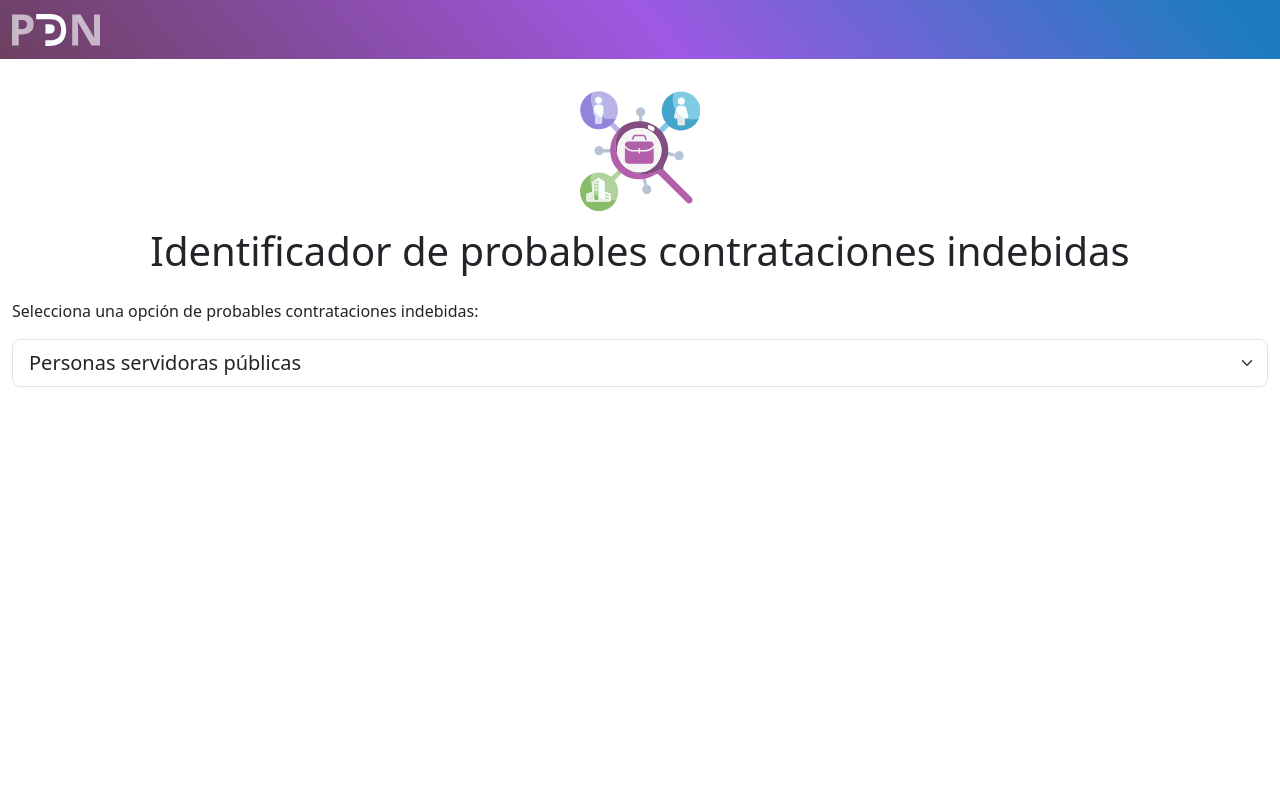
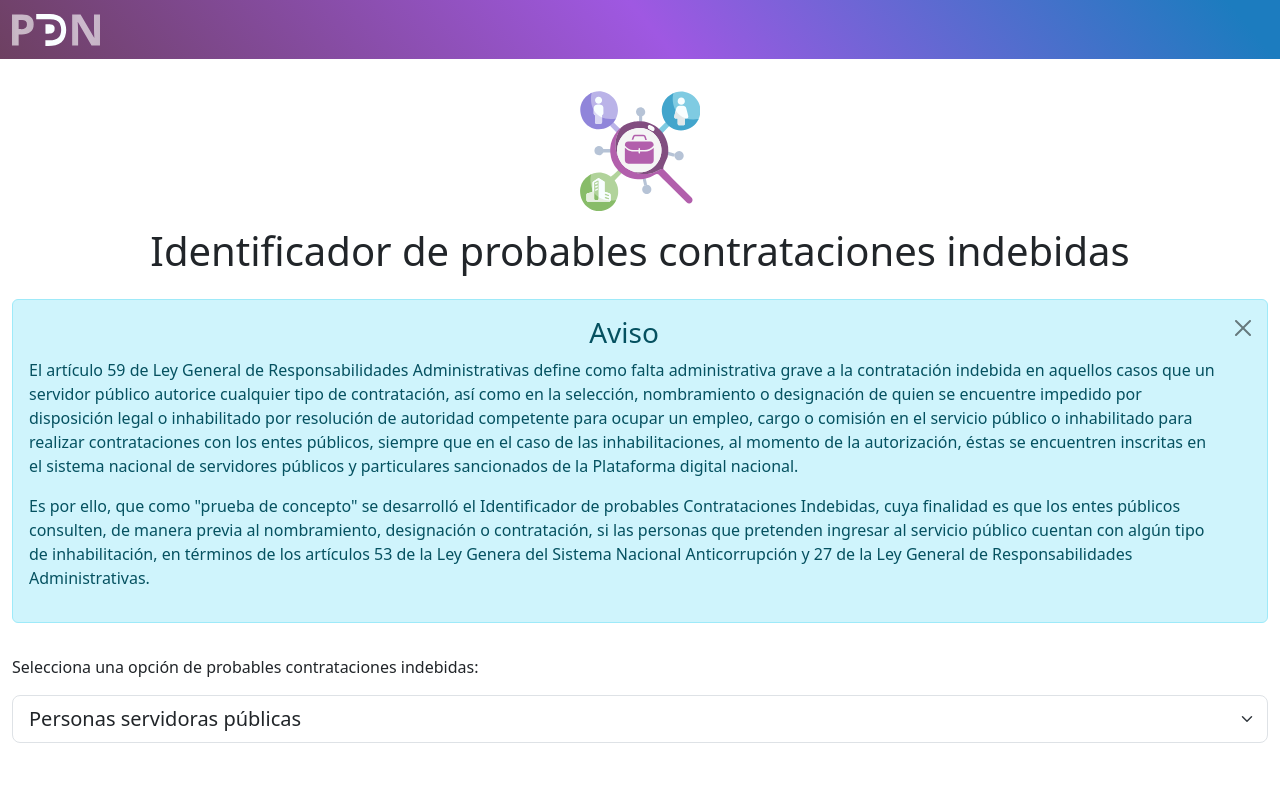
Before and after one commit to PDNMX/Dataton2023-IntegriDAT, a plain HTML site: page mapa/index.html in a window 1280 px wide. Shown: the top 800 px of the page. Drawn offline with nearby package versions, Linux system fonts and the light colour scheme; no server answers.

Commit message:
add aviso

```diff
--- a/mapa/index.html
+++ b/mapa/index.html
@@ -24,8 +24,19 @@
     <div class="container mt-3 mb-5" style="max-width: 1500px !important">
         <div class="row">
             <div class="col-12 text-center">
-                <img class="text-center m-3" src="./iconos/logo.svg" alt="Logo"  height="120" />
+                <img class="text-center m-3" src="./iconos/logo.svg" alt="Logo" height="120" />
                 <h1>Identificador de probables contrataciones indebidas</h1>
+            </div>
+            <div class="col-12 mt-3">
+                <div class="alert alert-info alert-dismissible" role="alert">
+
+                    <div>
+                        <h3 class="alert-heading text-center">Aviso</h3>
+                        <p>El artículo 59 de Ley General de Responsabilidades Administrativas define como falta administrativa grave a la contratación indebida en aquellos casos que un servidor público autorice cualquier tipo de contratación, así como en la selección, nombramiento o designación de quien se encuentre impedido por disposición legal o inhabilitado por resolución de autoridad competente para ocupar un empleo, cargo o comisión en el servicio público o inhabilitado para realizar contrataciones con los entes públicos, siempre que en el caso de las inhabilitaciones, al momento de la autorización, éstas se encuentren inscritas en el sistema nacional de servidores públicos y particulares sancionados de la Plataforma digital nacional.</p>
+                        <p>Es por ello, que como "prueba de concepto" se desarrolló el Identificador de probables Contrataciones Indebidas, cuya finalidad es que los entes públicos consulten, de manera previa al nombramiento, designación o contratación, si las personas que pretenden ingresar al servicio público cuentan con algún tipo de inhabilitación, en términos de los artículos 53 de la Ley Genera del Sistema Nacional Anticorrupción y 27 de la Ley General de Responsabilidades Administrativas. </p>
+                    </div>
+                    <button type="button" class="btn-close" data-bs-dismiss="alert" aria-label="Close"></button>
+                </div>
             </div>
             <div class="col-12 mt-3">
                 <p>Selecciona una opción de probables contrataciones indebidas:</p>
```
Lines whose indentation alone changed are shown as unchanged.
